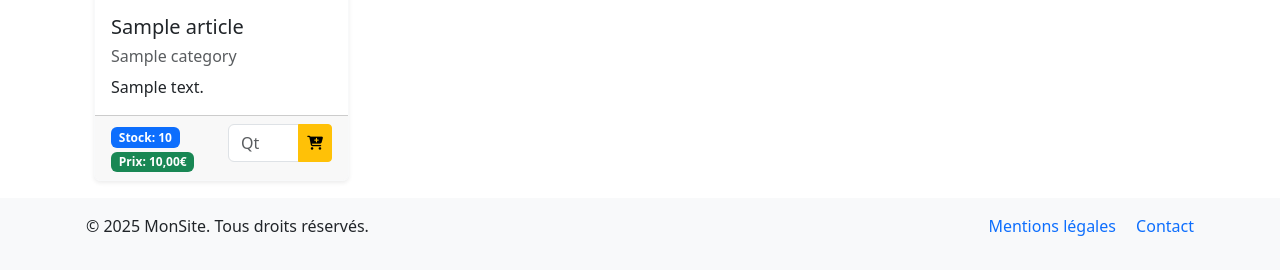
After one commit to ThibaultMangeant/SiteWebBDE, a PHP site: template app/views/boutique.html.twig in a window 1280 px wide. The commit adds this page. Shown: the part 530-800 px from the top of the page. Run offline with PHP 8.4, Linux system fonts and the light colour scheme; the template is opened without the code that fills it: most values are stand-ins (such as "Sample title", 1, 10 or a date in 2020); a stand-in replaces the project's code that opens the database connection; some libraries are stand-ins or nearby versions.

Commit message:
Update base template and add boutique page with product display

```diff
--- a/app/views/_template/base.html.twig
+++ b/app/views/_template/base.html.twig
@@ -17,6 +17,11 @@
 <!-- Navbar -->
 <nav class="navbar navbar-expand-lg navbar-light bg-light">
 	<div class="container-fluid">
+		<!-- Logo de connexion -->
+		<a class="navbar-brand mx-3" href="index.php">
+			<img src="assets/images/login.webp" alt="Connexion au compte" style="height: 100px;">
+		</a>
+
 		<!-- Bouton pour mobile -->
 		<button class="navbar-toggler" type="button" data-bs-toggle="collapse"
 				data-bs-target="#navbarNav" aria-controls="navbarNav" aria-expanded="false" aria-label="Toggle navigation">
@@ -49,6 +54,10 @@
 				</li>
 			</ul>
 		</div>
+		<!-- Logo de connexion -->
+		<a class="navbar-brand mx-3" href="index.php">
+			<img src="assets/images/luminosite.webp" alt="Mode sombre/clair" style="height: 100px;">
+		</a>
 	</div>
 </nav>
 
--- /dev/null
+++ b/app/views/boutique.html.twig
@@ -0,0 +1,46 @@
+{% extends '_template/base.html.twig' %}
+
+{% block body %}
+<div class="most-popular">
+    <div class="container">
+        <div class="heading-section text-center mb-5">
+            <h2 class="mb-4">Bienvenue dans notre boutique</h2>
+            <p>Explorez nos produits populaires et découvrez des articles exclusifs à des prix compétitifs.</p>
+        </div>
+        <div class="row">
+            {% for article in articles %}
+            <div class="col-lg-3 col-md-4 col-sm-6 mb-4">
+                <div class="card h-100 shadow-sm border-light">
+                    <!-- Image de l'article -->
+                    <img src="assets/images/{{ article.id }}.jpg"
+                         alt="{{ article.name }}"
+                         class="card-img-top"
+                         style="object-fit: cover; height: 200px;">
+
+                    <!-- Contenu de la carte -->
+                    <div class="card-body">
+                        <h5 class="card-title">{{ article.name }}</h5>
+                        <h6 class="text-muted">{{ article.category.name }}</h6>
+                        <p class="card-text text-truncate" style="max-height: 60px;">{{ article.description }}</p>
+                    </div>
+
+                    <!-- Footer de la carte -->
+                    <div class="card-footer d-flex">
+                        <div>
+                            <span class="badge bg-primary">Stock: {{ article.stock }}</span>
+                            <span class="badge bg-success">Prix: {{ article.price | number_format(2, ',', ' ') }}€</span>
+                        </div>
+                        <form method="post" action="purchase.php?article_id={{ article.id }}">
+                            <div class="input-group">
+                                <input type="number" name="quantity" min="1" max="{{ article.stock }}" class="form-control" placeholder="Qt" required>
+                                <button class="btn btn-warning btn-sm" type="submit"><i class="fa-solid fa-cart-plus"></i></button>
+                            </div>
+                        </form>
+                    </div>
+                </div>
+            </div>
+            {% endfor %}
+        </div>
+    </div>
+</div>
+{% endblock %}
```
Also changed, not shown: assets/images/login.webp (added), assets/images/luminosite.webp (added). Lines whose indentation alone changed are shown as unchanged.
